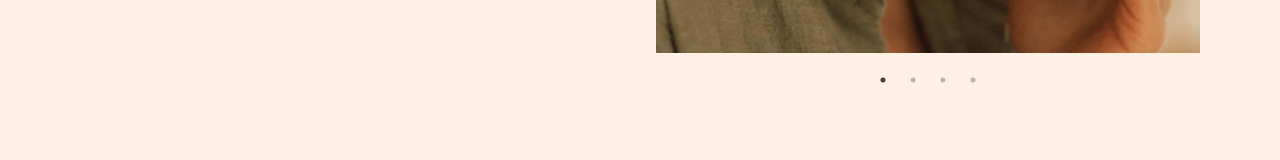
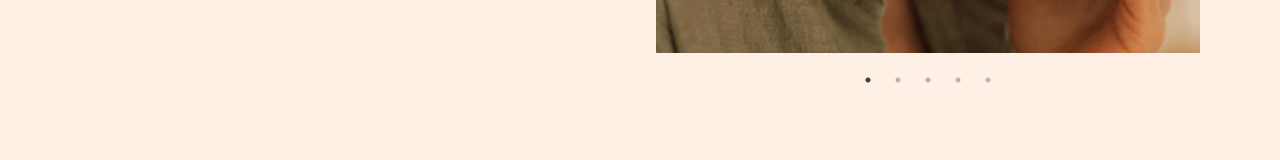
Before and after one commit to rigenski/shun-cosmetic, a Next.js app: page /landing in a window 1280 px wide. Shown: the part 591-751 px from the top of the page. Built offline with nearby package versions, Linux system fonts and the light colour scheme.

Commit message:
feat: added hero 5

```diff
--- a/components/sections/landing/hero/index.tsx
+++ b/components/sections/landing/hero/index.tsx
@@ -16,6 +16,9 @@ const heroImages = [
   },
   {
     image: "hero4-illust.png",
+  },
+  {
+    image: "hero5-illust.png",
   },
 ];
 
```
Also changed, not shown: public/images/landing/hero/hero5-illust.png.
